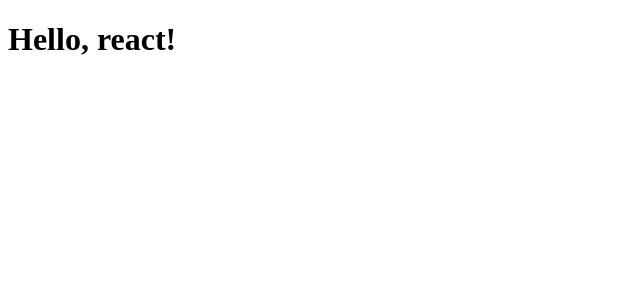
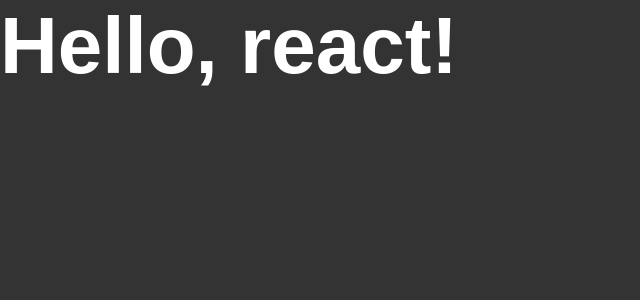
Before and after one commit to FranciscoMontalvao/github-explorer, a React app: page / in a window 1280 px wide. Shown: the top 300 px of the page, without its empty margins (0-640 px from the left). Built offline with nearby package versions, Linux system fonts and the light colour scheme.

Commit message:
sass dependency instaled

```diff
--- a/package.json
+++ b/package.json
@@ -18,7 +18,11 @@
     "@babel/preset-react": "^7.23.3",
     "babel-loader": "^9.1.3",
     "cross-env": "^7.0.3",
+    "css-loader": "^6.10.0",
     "html-webpack-plugin": "^5.6.0",
+    "node-sass": "^9.0.0",
+    "sass-loader": "^14.1.1",
+    "style-loader": "^3.3.4",
     "webpack": "^5.90.3",
     "webpack-cli": "^5.1.4",
     "webpack-dev-server": "^5.0.2"
--- a/src/App.jsx
+++ b/src/App.jsx
@@ -1,6 +1,9 @@
+import './styles/global.scss'; // Import global
+
+
 export const App = () => {
 
   return (
-    <h1>Hello, react!</h1>
+    <h1>Hello,  react!</h1>
   );
 }
--- /dev/null
+++ b/src/styles/global.scss
@@ -0,0 +1,16 @@
+*{
+  margin: 0;
+  padding: 0;
+  box-sizing: border-box;
+}
+
+body{
+  font-family: Arial, Helvetica, sans-serif;
+  background: #333;
+  color: #fff;
+
+
+  h1{
+    font-size: 80px;
+  }
+}
--- a/webpack.config.js
+++ b/webpack.config.js
@@ -4,32 +4,43 @@
 const isDevelopment = process.env.NODE_ENV !== 'production';
 
 module.exports = {
-  mode : isDevelopment?  'development' : 'production',
-  devtool : isDevelopment? 'eval-source-map': 'source-map',
-  entry : path.resolve(__dirname, 'src', 'index.jsx'),
-  output : {
-    path : path.resolve(__dirname, 'dist'),
-    filename : 'bundle.js'
+  mode: isDevelopment ? 'development' : 'production',
+  devtool: isDevelopment ? 'eval-source-map' : 'source-map',
+  entry: path.resolve(__dirname, 'src', 'index.jsx'),
+  output: {
+    path: path.resolve(__dirname, 'dist'),
+    filename: 'bundle.js'
   },
-  resolve : {
-    extensions : ['.js', '.jsx']
+  resolve: {
+    extensions: ['.js', '.jsx']
   },
   devServer: {
     static: path.resolve(__dirname, 'public'),
   },
-  plugins : [
+  plugins: [
     new htmlWebpackPlugin({
-      template : path.resolve(__dirname, 'public', 'index.html')
+      template: path.resolve(__dirname, 'public', 'index.html')
     })
   ],
-  module : {
-    rules : [
+  module: {
+    rules: [
       {
-        test : /\.jsx$/,
-        exclude : /node_modules/,
-        use : {
-          loader : 'babel-loader'
+        test: /\.jsx$/,
+        exclude: /node_modules/,
+        use: {
+          loader: 'babel-loader'
         }
+      },
+      {
+        test: /\.scss$/,
+        exclude: /node_modules/,
+        use:
+          [
+            'style-loader',
+            'css-loader',
+            'sass-loader'
+          ]
+
       }
     ]
   }
```
Also changed, not shown: 1 other file (tests, documents, lock files or other folders).
